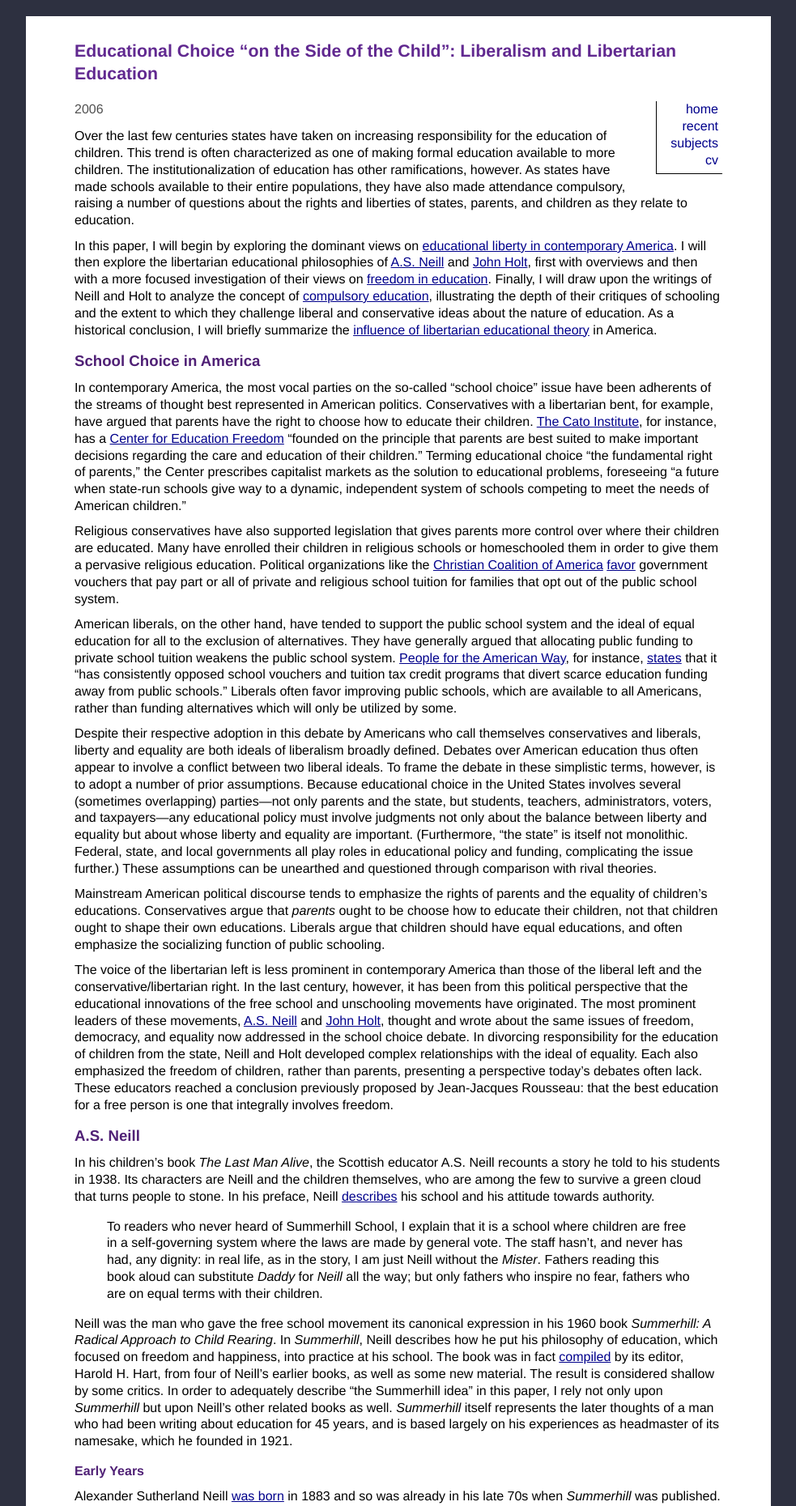
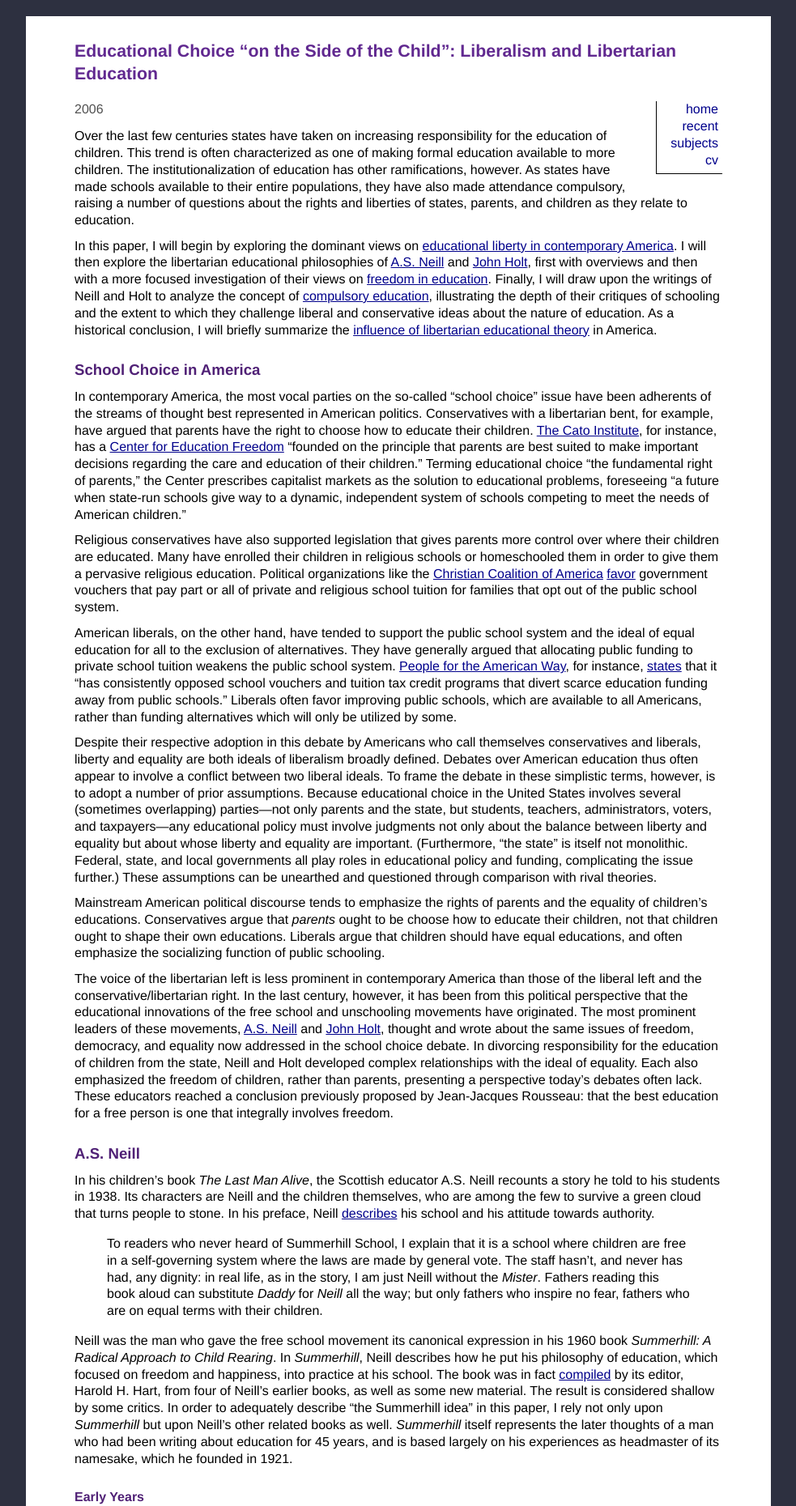
Before and after one commit to collopy/collopy.github.io, a Jekyll site: the page built from writing/_posts/2006-06-01-libertarian-education.html, in a window 1280 px wide. Shown: the top 1860 px of the page at 81% size, without its empty margins (148-1131 px from the left). Built offline with Jekyll 4.4.1, drawn with Linux system fonts in a browser that asks for light colours.

Commit message:
Increased margin above headings

```diff
--- a/css/main.css
+++ b/css/main.css
@@ -1,6 +1,6 @@
 body {font-family: Helvetica, sans-serif; padding: 30px 60px; margin: 20px auto; line-height: 1.3; background-color: white;}
 h1 {font-size: 16pt; margin: 0 0 20px; color: rgb(97, 41, 144);}
-h2, h3 {margin: 12pt 0 3pt; color: rgb(80, 33, 118);}
+h2, h3 {margin: 20pt 0 3pt; color: rgb(80, 33, 118);}
 h2 {font-size: 14pt;}
 h3 {font-size: 12pt;}
 h4, h5 {font-size: 12pt; margin: 3pt 0;}
```
Also changed, not shown: 1 other file.
